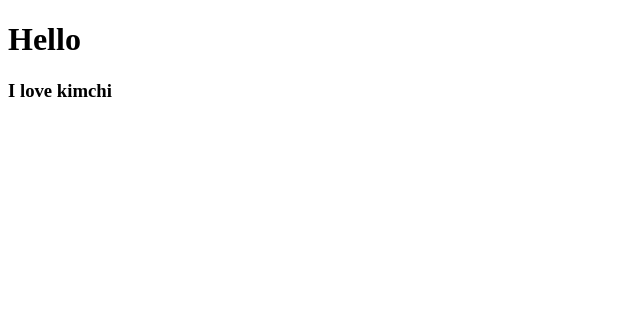
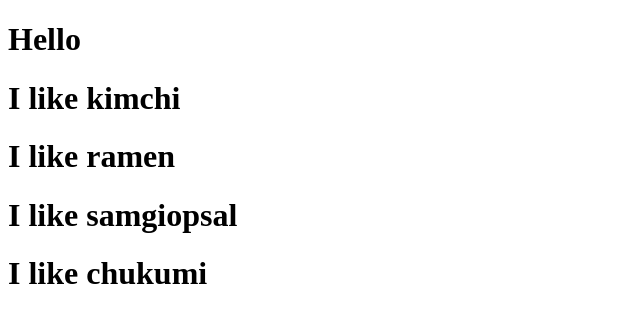
Before and after one commit to hyuntae94/movie_app_2021, a React (Create React App) app: page / in a window 1280 px wide. Shown: the top 322 px of the page, without its empty margins (0-640 px from the left). Built offline with nearby package versions, Linux system fonts and the light colour scheme.

Commit message:
#2.1 Reusable Components with JSX + Props

```diff
--- a/src/App.js
+++ b/src/App.js
@@ -1,11 +1,17 @@
 import React from "react";
-import Potato from "./Potato";
+
+function Food({ favourite }) {
+  return <h1>I like {favourite}</h1>;
+}
 
 function App() {
   return (
     <div>
       <h1>Hello</h1>
-      <Potato />
+      <Food favourite="kimchi" />
+      <Food favourite="ramen" />
+      <Food favourite="samgiopsal" />
+      <Food favourite="chukumi" />
     </div>
   );
 }
--- a/src/Potato.js
+++ /dev/null
@@ -1,7 +0,0 @@
-import React from "react";
-
-function Potato(){
-    return <h3>I love kimchi</h3>
-}
-
-export default Potato;
```
Also changed, not shown: 1 other file (tests, documents, lock files or other folders).
